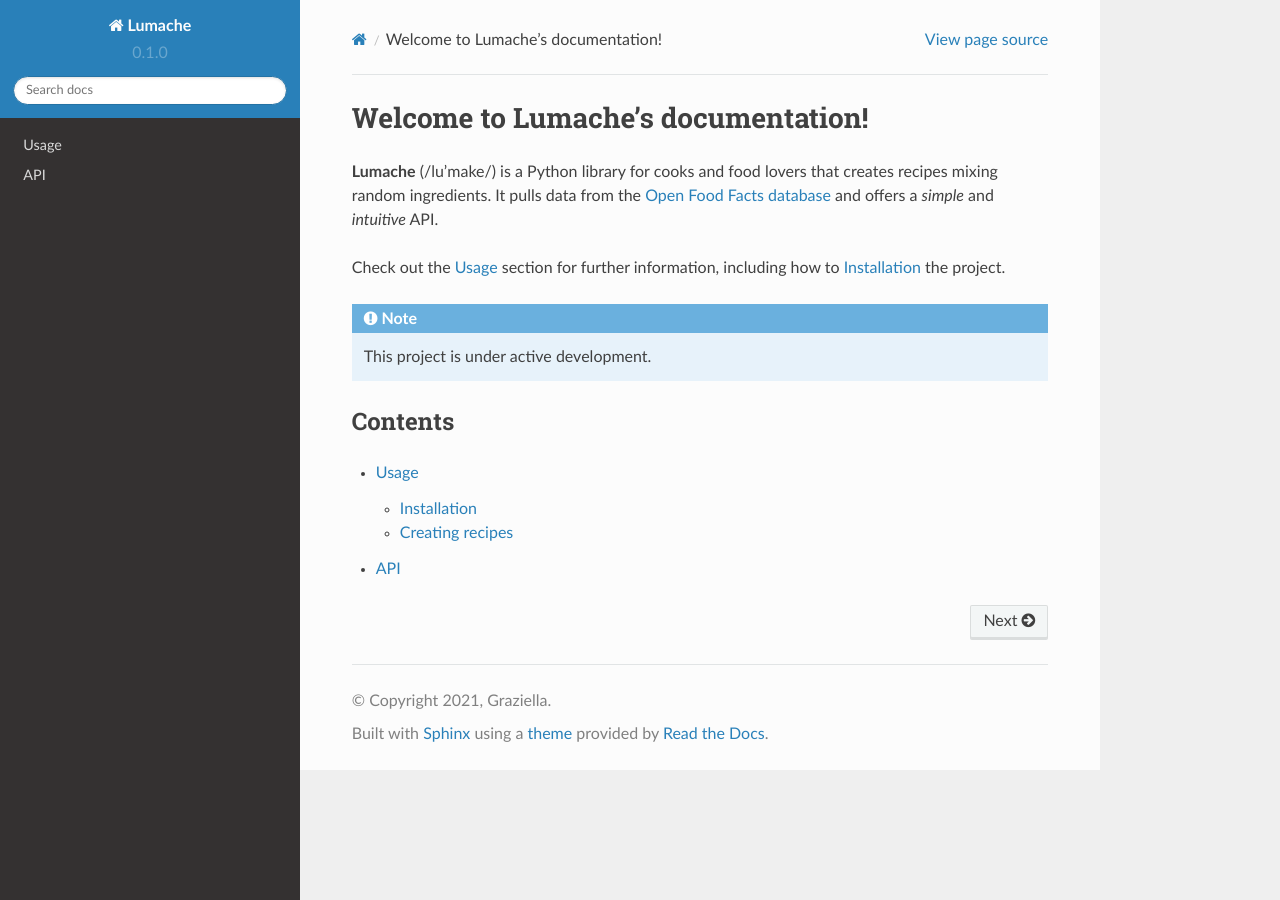
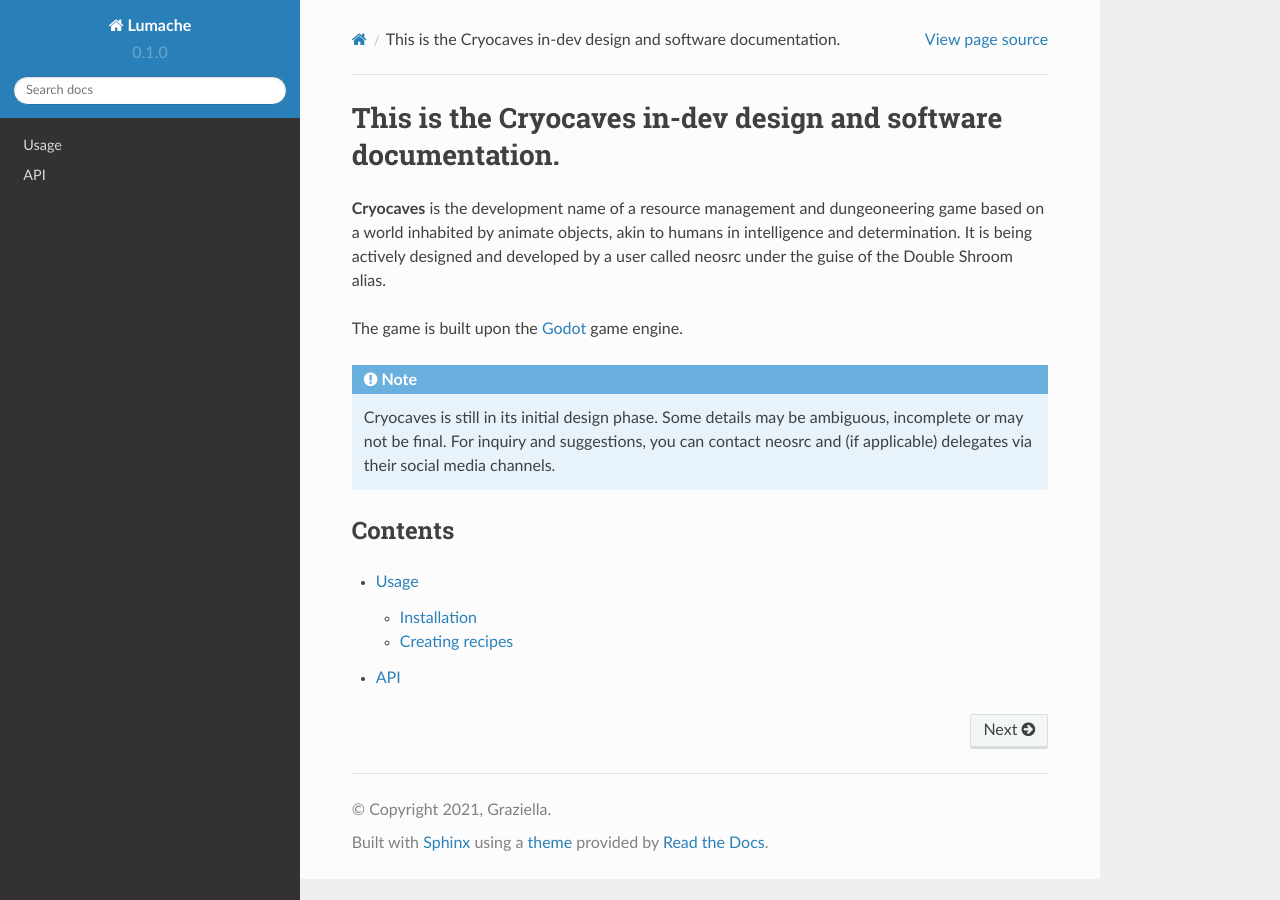
Before and after one commit to neosrc1/cryo-docs, a Sphinx documentation site: the page built from docs/source/index.rst, in a window 1280 px wide. Built offline with Sphinx 7.4.7 and the Read the Docs theme 2.0.0, drawn with Linux system fonts in a browser that asks for light colours.

Commit message:
Partially replace index template

```diff
--- a/docs/source/index.rst
+++ b/docs/source/index.rst
@@ -1,17 +1,15 @@
-Welcome to Lumache's documentation!
+This is the Cryocaves in-dev design and software documentation.
 ===================================
 
-**Lumache** (/lu'make/) is a Python library for cooks and food lovers
-that creates recipes mixing random ingredients.
-It pulls data from the `Open Food Facts database <https://world.openfoodfacts.org/>`_
-and offers a *simple* and *intuitive* API.
+**Cryocaves** is the development name of a resource management and dungeoneering game based on a world inhabited by animate objects, akin to humans in intelligence and determination.
+It is being actively designed and developed by a user called neosrc under the guise of the Double Shroom alias.
 
-Check out the :doc:`usage` section for further information, including
-how to :ref:`installation` the project.
+The game is built upon the `Godot <https://godotengine.org>`_ game engine.
 
 .. note::
 
-   This project is under active development.
+   Cryocaves is still in its initial design phase. Some details may be ambiguous, incomplete or may not be final.
+   For inquiry and suggestions, you can contact neosrc and (if applicable) delegates via their social media channels.
 
 Contents
 --------
```
